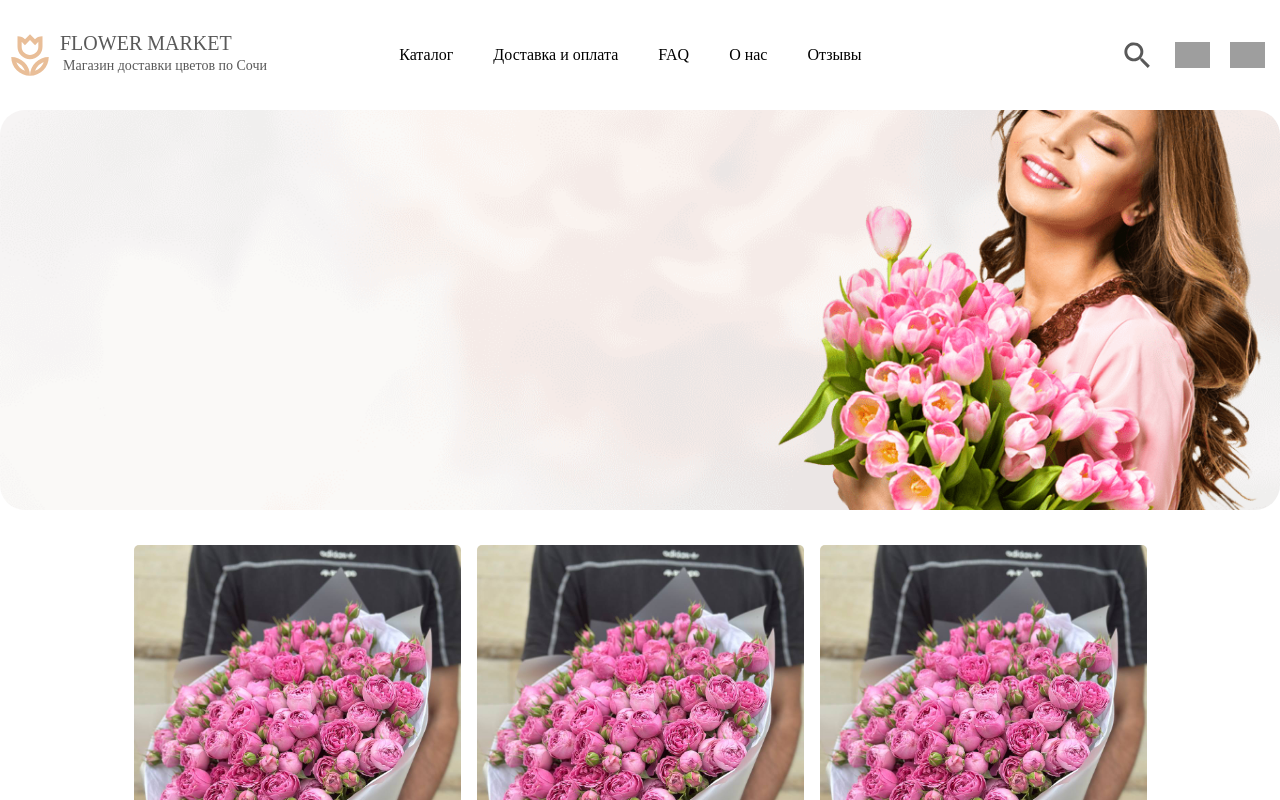
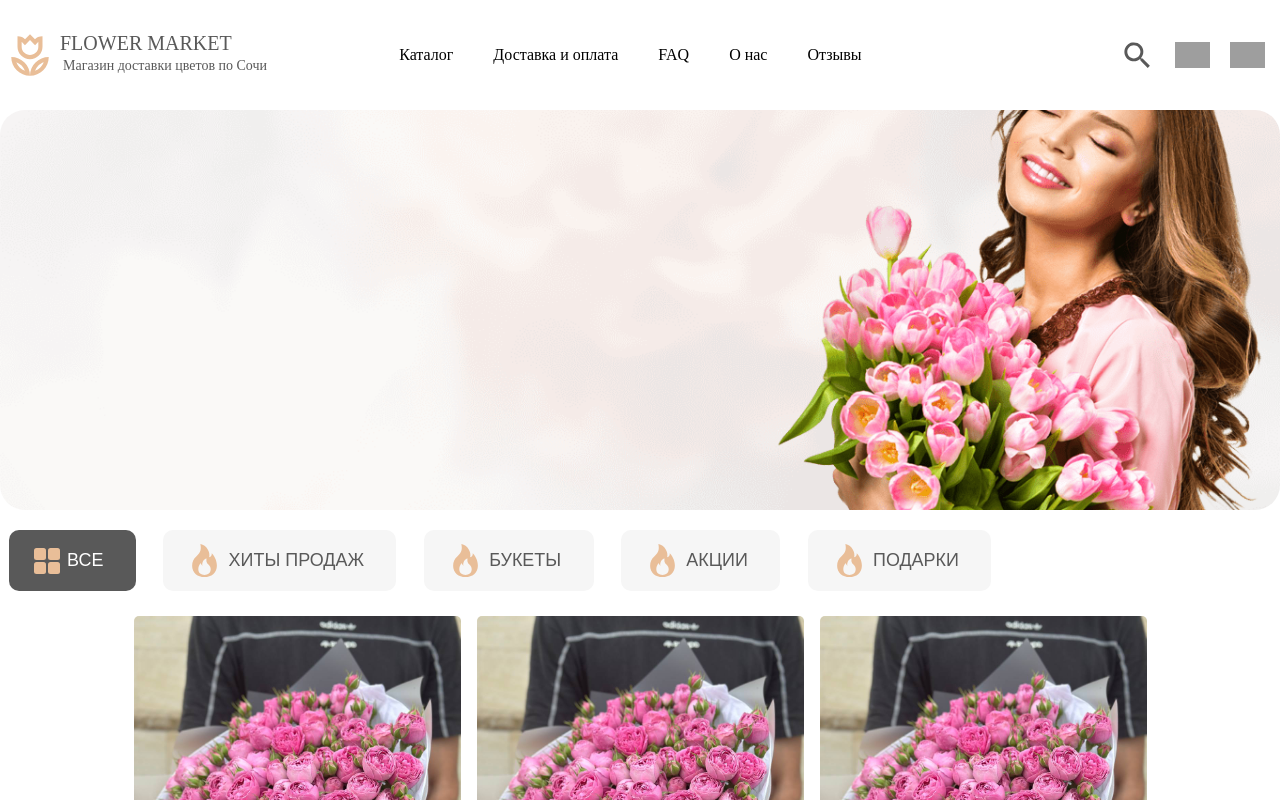
Before and after one commit to IshkhanB/nux-my-project, a Nuxt app: page / in a window 1280 px wide. Shown: the top 800 px of the page. Built offline with nearby package versions, Linux system fonts and the light colour scheme; grey boxes are pictures that could not be loaded.

Commit message:
filter menu

```diff
--- a/app.vue
+++ b/app.vue
@@ -1,6 +1,7 @@
 <template>
   <HeaderPage></HeaderPage>
   <AfterHeadr/>
+  <FilterMenu></FilterMenu>
   <NuxtLayout>
     <NuxtPage />
   </NuxtLayout>
--- a/assets/css/reset.css
+++ b/assets/css/reset.css
@@ -480,15 +480,6 @@
   [hidden] {
     display: none;
   }
-  Вариант 12: CSS remedy
-
-  URL: https://github.com/mozdevs/cssremedy
-
-  Данный вариант еще не доработан, но я уверен, что это не помешает людям использовать его! CSS Remedy утверждает, что использует другой подход:
-
-  CSS Remedy устанавливает свойства или значения CSS такими, какими они были бы, если бы CSSWG создавала CSS сегодня, с нуля, и не беспокоилась об обратной совместимости.
-
-  Я бы, наверное, посоветовал критически оценить документацию и, может быть, частично включить ее в свой собственный сброс CSS в проекте.
 
   /* Global Remedies
   ******************/
@@ -500,7 +491,7 @@
   * Consistent line spacing...
   * CSS Inline Layout Module Level 3: https://drafts.csswg.org/css-inline-3/#line-sizing-property
   */
-  html { line-sizing: normal; }
+  /* html { line-sizing: normal; } */
 
   /* Remove the tiny space around the edge of the page */
   body { margin: 0; }
@@ -552,7 +543,7 @@
   */
   img, svg, video, canvas, audio, iframe, embed, object {
     display: block;
-    vertical-align: middle;
+    /* vertical-align: middle; */
     max-width: 100%;
   }
 
--- a/components/AboutUs.vue
+++ b/components/AboutUs.vue
@@ -35,6 +35,9 @@
   text-transform: uppercase;
   text-align: center;
   font-size: 50px;
+  position: absolute;
+  left: 0;
+  right: 0;
 }
 .img_fon_about{
   margin: 0 auto;
--- /dev/null
+++ b/components/FilterMenu.vue
@@ -0,0 +1,132 @@
+<template>
+  <div class="filter_fon">
+    <div class="menu_filter">
+      <div class="filter_all">
+        <NuxtImg src = "icon/Group_949_3.svg" ></NuxtImg>
+        <p class="filter_p">Все</p>
+      </div>
+      <div class="filter_bestsellers">
+        <NuxtImg src = "icon/bi_fire_4.svg" ></NuxtImg>
+        <p class="filter_p">хиты продаж</p>
+      </div>
+      <div class="filter_bouquets">
+        <NuxtImg src = "icon/bi_fire_4.svg" ></NuxtImg>
+        <p class="filter_p">Букеты</p>
+      </div>
+      <div class="filter_stock">
+        <NuxtImg src = "icon/bi_fire_4.svg" ></NuxtImg>
+        <p class="filter_p">Акции</p>
+      </div>
+      <div class="filter_present">
+        <NuxtImg src = "icon/bi_fire_4.svg" ></NuxtImg>
+        <p class="filter_p">Подарки</p>
+      </div>
+    </div>
+  </div>
+</template>
+<style>
+.filter_fon{
+  margin: 15px auto;
+  max-width: 1400px;
+}
+.menu_filter{
+  display: flex;
+  margin-right: auto;
+  padding: 5px;
+  flex-direction: row;
+  justify-content: flex-start;
+  align-items: center;
+  gap: 20px;
+  max-width: 1000px;
+}
+.filter_all{
+  display: flex;
+  margin: 0 auto;
+  padding: 25px;
+  /* width: 100%; */
+  height: 61px;
+  background-color: #595959 !important;
+  color: #ffffff !important;
+  align-items: center;
+  justify-content: center;
+  border-radius: 10px;
+}
+.filter_p{
+  display: flex;
+  justify-content: space-between;
+  padding: 5px;
+  text-transform: uppercase;
+  font-size: 12px;
+  font-family: 'TildaSans', Arial, sans-serif;
+  line-height: 1.55;
+  zoom: 1.495;
+  font-weight: 400;
+  white-space: nowrap;
+  /* position: absolute; */
+}
+.filter_bestsellers{
+  /* position: relative; */
+  margin: 0 auto;
+  padding: 25px;
+  /* width: 100%; */
+  height: 61px;
+  display: flex;
+  background-color: #f6f6f6;
+  color: #595959;
+  align-items: center;
+  justify-content: center;
+  border-radius: 10px;
+}
+.filter_bestsellers:hover{
+  background-color: #595959 !important;
+  color: #ffffff !important;
+}
+.filter_bouquets{
+  display: flex;
+  margin: 0 auto;
+  padding: 25px;
+  /* width: 100%; */
+  height: 61px;
+  background-color: #f6f6f6;
+  color: #595959;
+  align-items: center;
+  justify-content: center;
+  border-radius: 10px;
+}
+.filter_bouquets:hover{
+  background-color: #595959 !important;
+  color: #ffffff !important;
+}
+.filter_stock{
+  display: flex;
+  margin: 0 auto;
+  padding: 25px;
+  /* width: 100%; */
+  height: 61px;
+  background-color: #f6f6f6;
+  color: #595959;
+  align-items: center;
+  justify-content: center;
+  border-radius: 10px;
+}
+.filter_stock:hover{
+  background-color: #595959 !important;
+  color: #ffffff !important;
+}
+.filter_present{
+  display: flex;
+  margin: 0 auto;
+  padding: 25px;
+  /* width: 100%; */
+  height: 61px;
+  background-color: #f6f6f6;
+  color: #595959;
+  align-items: center;
+  justify-content: center;
+  border-radius: 10px;
+}
+.filter_present:hover{
+  background-color: #595959 !important;
+  color: #ffffff !important;
+}
+</style>
--- a/pages/index.vue
+++ b/pages/index.vue
@@ -19,7 +19,7 @@
 <style>
 .cards {
     margin: 0 auto;
-    padding-top: 30px;
+    /* padding-top: 30px; */
     padding-bottom: 30px;
     display: grid;
     grid-template-columns: repeat(auto-fill, 327px);
```
Also changed, not shown: public/icon/Group_949_3.svg (added), public/icon/bi_fire_4.svg (added).
